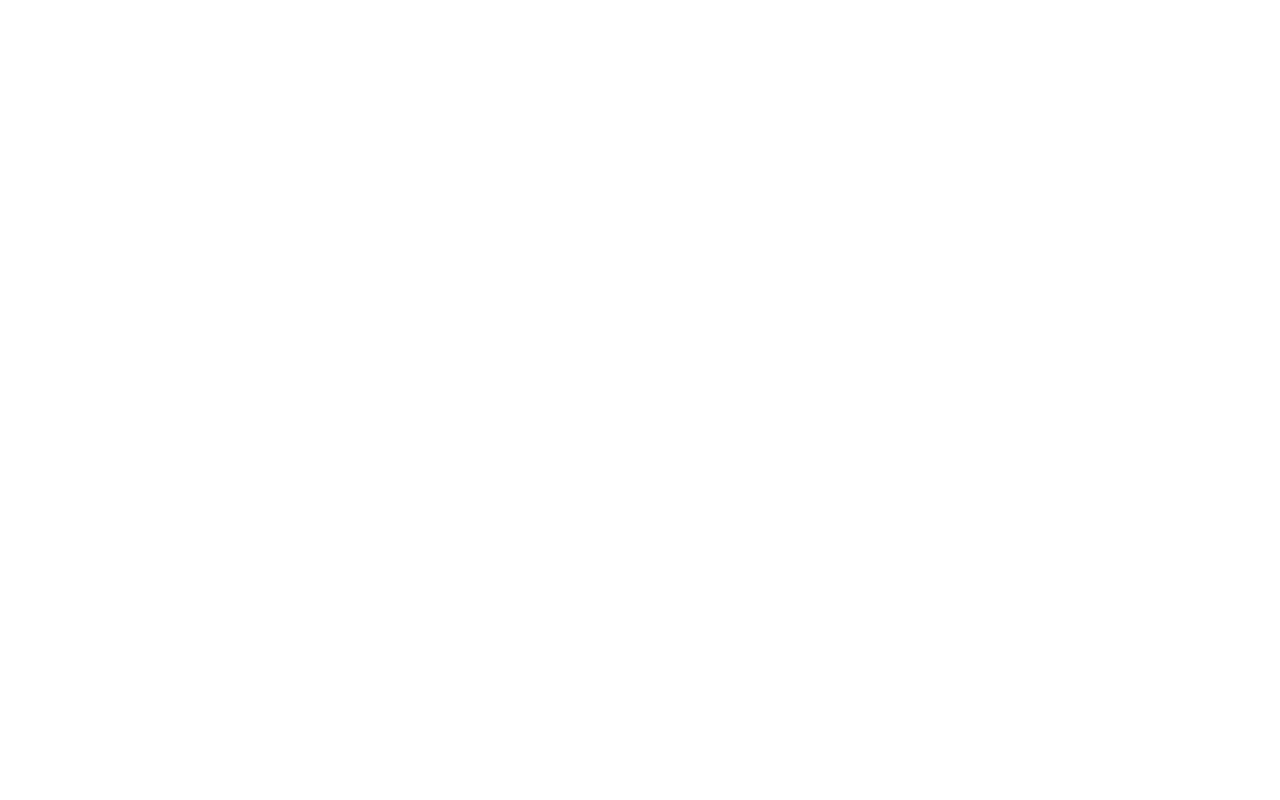
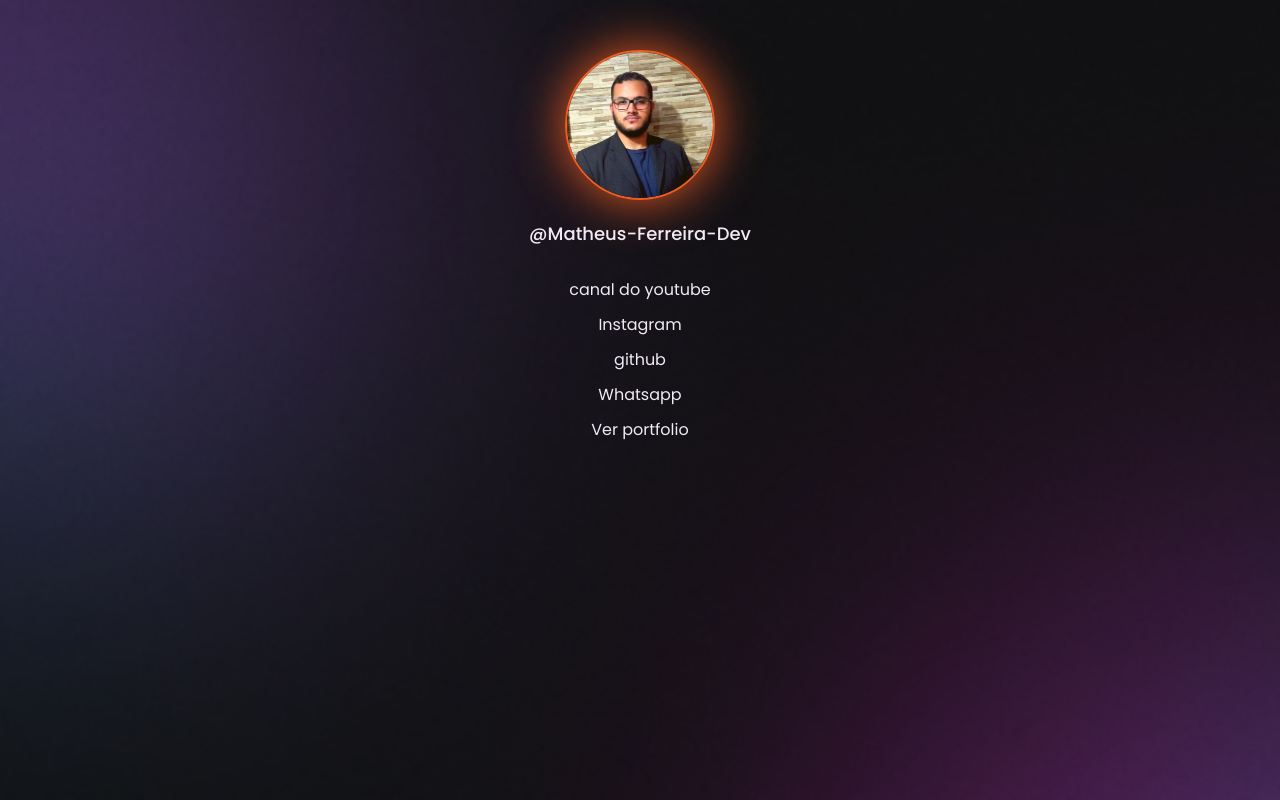
Before and after one commit to Matheus-Ferreira-Dev/DevLink, a plain HTML site: page index.html in a window 1280 px wide. Drawn offline with Linux system fonts and the light colour scheme; a web font is replaced by a local one.

Commit message:
detalhes adicionados

```diff
--- a/assets/css/grid.css
+++ b/assets/css/grid.css
@@ -1,6 +1,5 @@
 .container {
-  width: 100%;
-  max-width: 1230px;
+  width: 360px;
   margin: 0 auto;
   padding: 0 1.5rem;
 }
--- a/assets/css/reset.css
+++ b/assets/css/reset.css
@@ -8,6 +8,7 @@
   font-family: 'Poppins', sans-serif;
   list-style: none;
   text-decoration: none;
+  font-size: 1.6rem;
 }
 
 html {
--- a/assets/css/style.css
+++ b/assets/css/style.css
@@ -0,0 +1,48 @@
+body {
+  /* background-image: ;
+  background-repeat: no-repeat;
+  background-position: top center;
+  background-size: cover; */
+  background: url('../img/bg-dark-mobile.jpg') no-repeat top center/cover;
+}
+
+.profile {
+  display: flex;
+  flex-direction: column;
+  justify-content: center;
+  align-items: center;
+  padding: 5rem 0 0 0;
+  gap: 2rem;
+}
+
+.profile img {
+  border-radius: 100%;
+  border: 2px solid var(--primary);
+  box-shadow: 0 0 50px var(--primary);
+  width: 15rem;
+}
+
+.profile p {
+  color: var(--white);
+  font-weight: 500;
+  font-size: 1.8rem;
+  text-transform: capitalize;
+}
+
+.buttons {
+  padding: 3rem 0 0 0;
+}
+
+.buttons ul {
+  display: flex;
+  flex-direction: column;
+  gap: 1rem;
+}
+
+.buttons ul li a {
+  display: flex;
+  color: var(--white);
+  font-size: 1.6rem;
+  justify-content: center;
+  align-items: center;
+}
--- a/assets/css/variables.css
+++ b/assets/css/variables.css
@@ -1,6 +1,7 @@
 :root {
-  --primary: #E01A4F;
-  --secondary: #0D21A1;
+  --primary: #F05D23;
+  --secondary: #16F4D0;
   --black: #070600;
-  --gray: #ddd;
+  --gray: #D8DCFF;
+  --white: #F1EAF4;
 }
--- a/index.html
+++ b/index.html
@@ -1,12 +1,35 @@
 <!DOCTYPE html>
 <html lang="pt-BR">
+
 <head>
   <meta charset="UTF-8">
   <meta http-equiv="X-UA-Compatible" content="IE=edge">
   <meta name="viewport" content="width=device-width, initial-scale=1.0">
   <title>Dev link</title>
+  <link rel="stylesheet" href="assets/css/variables.css">
+  <link rel="stylesheet" href="assets/css/grid.css">
+  <link rel="stylesheet" href="assets/css/patterns.css">
+  <link rel="stylesheet" href="assets/css/reset.css">
+  <link rel="stylesheet" href="assets/css/style.css">
+  <link rel="stylesheet" href="assets/css/responsive.css">
 </head>
+
 <body>
+    <div class="container">
+      <div class="profile">
+        <img src="assets/img/perfil.png" alt="imagem de perfil">
+        <p>@matheus-ferreira-dev</p>
+      </div>
+      <div class="buttons">
+        <ul>
+          <li><a href="#">canal do youtube</a></li>
+          <li><a href="#">Instagram</a></li>
+          <li><a href="#">github</a></li>
+          <li><a href="#">Whatsapp</a></li>
+          <li><a href="#">Ver portfolio</a></li>
+        </ul>
+      </div>
+    </div>
+</body>
 
-</body>
 </html>
```
Also changed, not shown: assets/img/bg-dark-desktop.jpg (renamed from assets/img/Interface=Desktop, Theme=Dark mode.jpg), assets/img/bg-dark-mobile.jpg (renamed from assets/img/Interface=Mobile, Theme=Dark mode.jpg), assets/img/bg-light-desktop.jpg (renamed from assets/img/Interface=Desktop, Theme=Light mode.jpg), assets/img/bg-light-mobile.jpg (renamed from assets/img/Interface=Mobile, Theme=Light mode.jpg).
